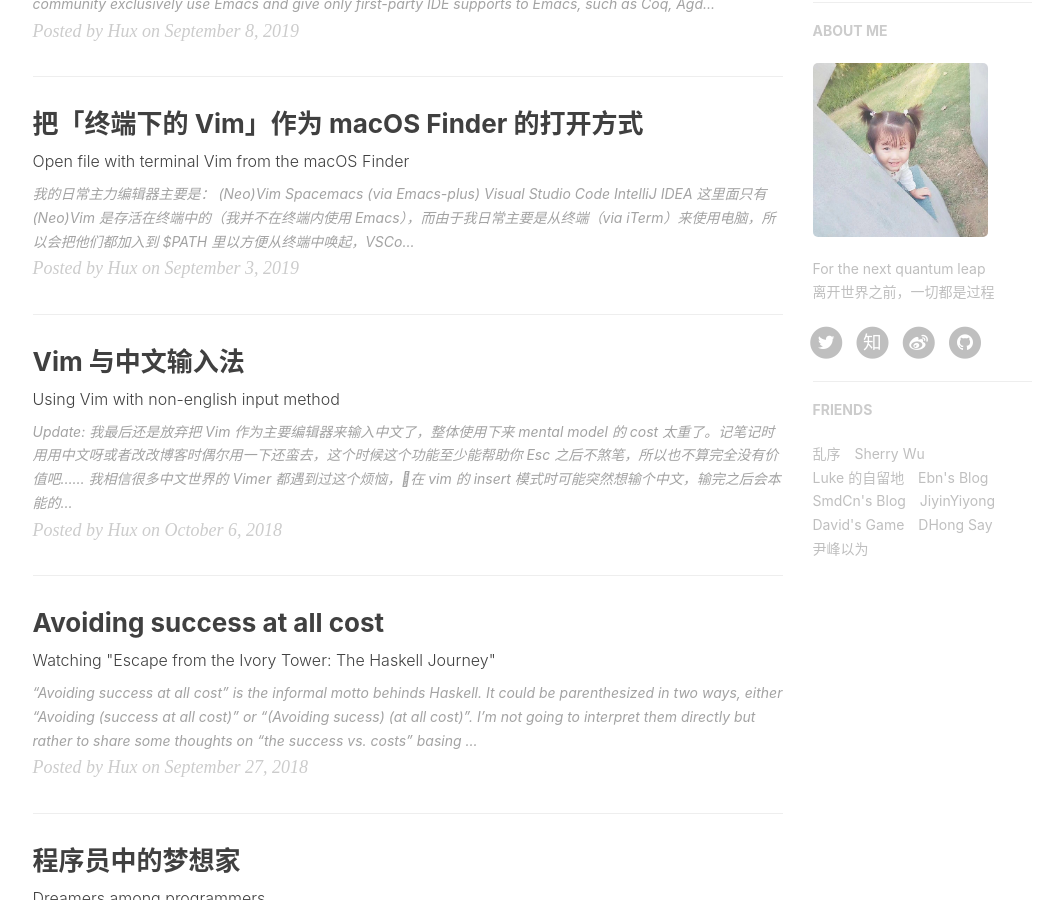
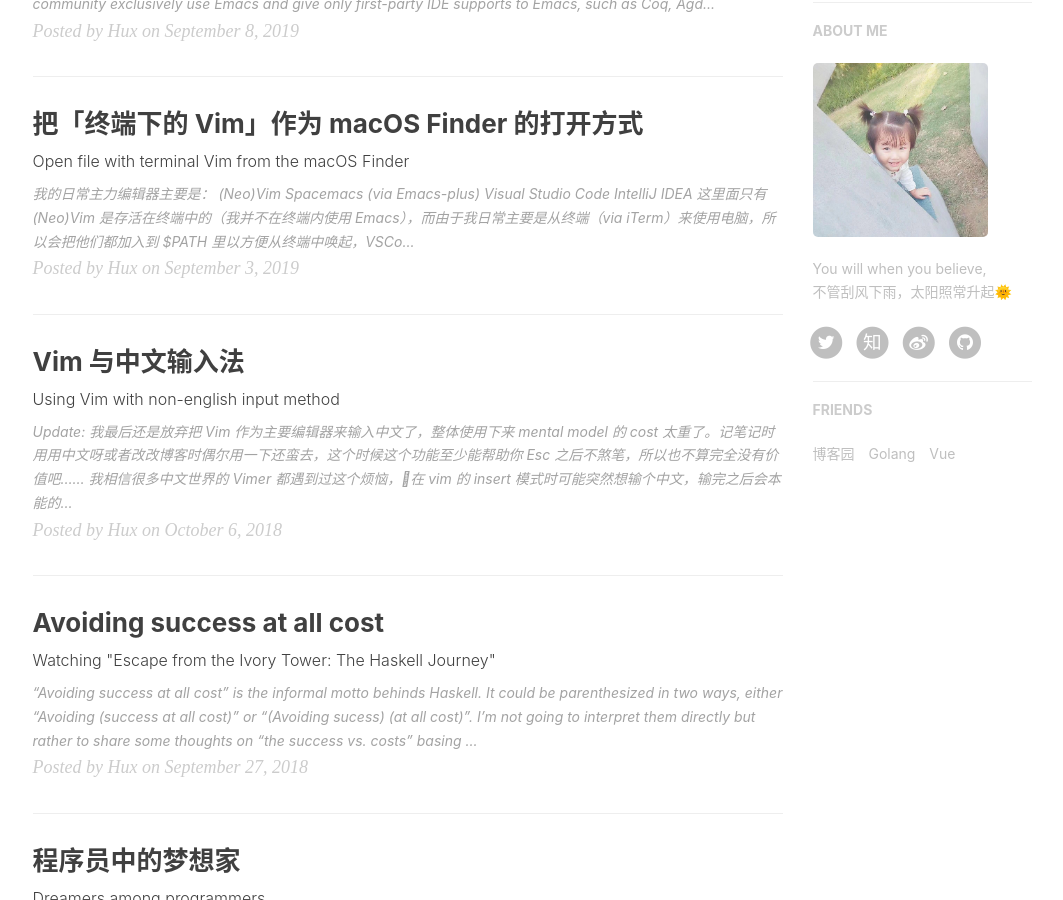
Before and after one commit to Ma-Yihang/futuretechx.github.io, a Jekyll site: the page built from index.html, in a window 1280 px wide and 900 px high, scrolled down 788 px. Shown: the whole window, without its empty margins (135-1198 px from the left). Built offline with Jekyll 4.4.1, drawn with Linux system fonts in a browser that asks for light colours; nearby versions of some CDN libraries; the list of posts is cut into pages by our own code; comment, search, counter and statistics services are not loaded.

Commit message:
Update my info

```diff
--- a/_config.yml
+++ b/_config.yml
@@ -1,11 +1,11 @@
 # Site settings
 title: Hux Blog
-SEOTitle: 黄玄的博客 | Hux Blog
+SEOTitle: 小马的博客 | Go Blog
 header-img: img/home-bg.jpg
-email: huxpro@gmail.com
-description: "关于程序与设计、黑客与画家 | 黄玄，Web & Mobile Lover，Software Engineer，UX Designer | 这里是 @Hux黄玄 的个人博客，与你一起发现更大的世界。"
-keyword: "黄玄, Hux黄玄, Hux, 鬼栈, huxpro, @huxpro, 黄玄的博客, Hux Blog, 博客, 个人网站, 互联网, Web, JavaScript, 前端, 设计"
-url: "https://huangxuan.me"              # your host, for absolute URL
+email: jianchao.ma@outlook.com
+description: "代码改变世界"
+keyword: "码农，Golang,Vue,Python,C/C++,MachineLearning，健身，读书，投资"
+url: "https://futuretechx.com/"              # your host, for absolute URL
 baseurl: ""                             # for example, '/blog' if your blog hosted on 'host/blog'
 
 # Publish posts or collection documents with a future date.
@@ -13,10 +13,10 @@
 
 # SNS settings
 RSS: false
-weibo_username:     huxpro
-zhihu_username:     huxpro
-github_username:    huxpro
-twitter_username:   huxpro
+weibo_username:     futuretechx
+zhihu_username:     futuretechx
+github_username:    futuretechx
+twitter_username:   futuretechx
 #facebook_username:  huxpro
 #linkedin_username:  firstname-lastname-idxxxx
 
@@ -59,7 +59,7 @@
 
 
 # Disqus settings
-disqus_username: hux
+disqus_username: futuretechx
 
 # Netease settings
 netease_comment: false
@@ -78,7 +78,7 @@
 
 # Sidebar settings
 sidebar: true                           # whether or not using Sidebar.
-sidebar-about-description: "For the next quantum leap<br>离开世界之前，一切都是过程"
+sidebar-about-description: "You will when you believe,<br>不管刮风下雨，太阳照常升起🌞"
 sidebar-avatar: /img/avatar-hux-ny.jpg      # use absolute URL, seeing it's used in both `/` and `/about/`
 
 
@@ -103,34 +103,13 @@
 # Friends
 friends: [
     {
-    #     title: "Su",
-    #     href: "http://su.gallery/"
-    # },{
-        title: "乱序",
-        href: "http://mida.re/"
+        title: "博客园",
+        href: "https://www.cnblogs.com/ChinacloudTech/"
     },{
-        title: "Sherry Wu",
-        href: "https://xuechundesign.github.io"
+        title: "Golang",
+        href: "https://github.com/FutureTechx/Gogoing"
     },{
-        title: "Luke 的自留地",
-        href: "http://hmqk1995.github.io"
-    },{
-        title: "Ebn's Blog",
-        href: "http://ebnbin.com/"
-    },{
-        title: "SmdCn's Blog",
-        href: "http://blog.smdcn.net"
-    },{
-        title: "JiyinYiyong",
-        href: "http://tiye.me/"
-    },{
-        title: "David's Game",
-        href: "https://www.ruoyaowu.com/"
-    },{
-        title: "DHong Say",
-        href: "http://dhong.co"
-    },{
-        title: "尹峰以为",
-        href: "http://ingf.github.io/"
+        title: "Vue",
+        href: "https://vuejs.org/"
     }
 ]
```
